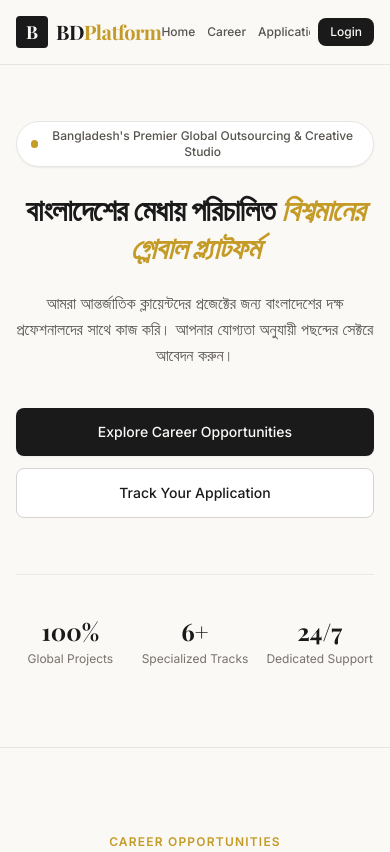
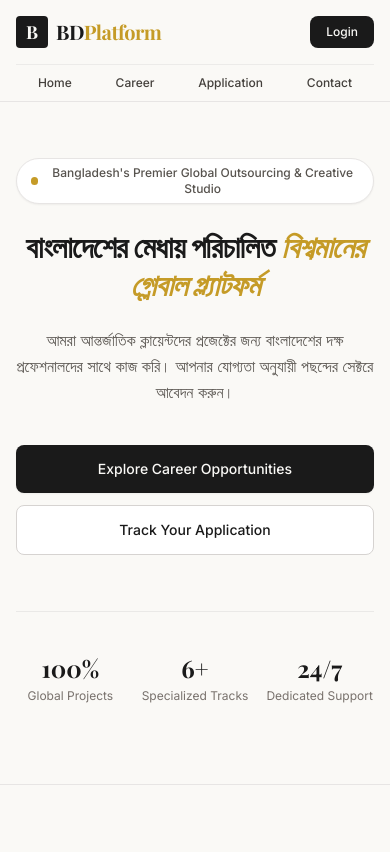
Before and after one commit to bdbiggestplatform/modernbd, a plain HTML site: page index.html in a window 390 px wide. Shown: the top 852 px of the page. Drawn offline with nearby package versions, Linux system fonts and the light colour scheme; a web font is replaced by a local one.

Commit message:
Update top navigation bar for mobile and desktop

```diff
--- a/index.html
+++ b/index.html
@@ -27,26 +27,40 @@
 </head>
 <body class="bg-editorial text-charcoal font-sans antialiased">
 
-    <!-- Top Sticky Navigation Bar -->
+    <!-- Top Sticky Navigation Bar (Mobile & Desktop Friendly) -->
     <header class="sticky top-0 z-40 bg-editorial/95 backdrop-blur-md border-b border-stone-200">
-        <div class="max-w-7xl mx-auto px-4 sm:px-6 h-16 sm:h-20 flex items-center justify-between">
+        <div class="max-w-7xl mx-auto px-4 sm:px-6">
+            <!-- Top Row: Logo & Login -->
+            <div class="h-16 sm:h-20 flex items-center justify-between">
                 <a href="#home" class="flex items-center space-x-2">
                     <div class="w-8 h-8 rounded bg-charcoal text-editorial flex items-center justify-center font-serif font-bold text-lg">B</div>
                     <span class="font-serif font-bold text-xl tracking-tight text-charcoal">BD<span class="text-gold">Platform</span></span>
                 </a>
 
-            <nav class="flex items-center space-x-3 sm:space-x-7 text-xs sm:text-sm font-medium text-stone-600 overflow-x-auto">
-                <a href="#home" class="hover:text-charcoal transition whitespace-nowrap">Home</a>
-                <a href="#career" class="hover:text-charcoal transition whitespace-nowrap">Career</a>
-                <a href="#application" class="hover:text-charcoal transition whitespace-nowrap">Application</a>
-                <a href="#contact" class="hover:text-charcoal transition whitespace-nowrap">Contact</a>
+                <!-- Desktop Menu -->
+                <nav class="hidden md:flex items-center space-x-8 text-sm font-medium text-stone-600">
+                    <a href="#home" class="hover:text-charcoal transition">Home</a>
+                    <a href="#career" class="hover:text-charcoal transition">Career</a>
+                    <a href="#application" class="hover:text-charcoal transition">Application</a>
+                    <a href="#contact" class="hover:text-charcoal transition">Contact</a>
                 </nav>
 
-            <button onclick="openLoginModal()" class="ml-2 px-3 sm:px-5 py-1.5 sm:py-2 text-xs sm:text-sm font-medium bg-charcoal text-editorial rounded-lg hover:bg-stone-800 transition whitespace-nowrap">
+                <button onclick="openLoginModal()" class="px-4 sm:px-5 py-2 text-xs sm:text-sm font-medium bg-charcoal text-editorial rounded-lg hover:bg-stone-800 transition">
                     Login
                 </button>
             </div>
+
+            <!-- Mobile Sub-bar Menu (Clean & Centered) -->
+            <nav class="flex md:hidden items-center justify-around py-2.5 border-t border-stone-200/70 text-xs font-medium text-stone-700">
+                <a href="#home" class="hover:text-gold transition">Home</a>
+                <a href="#career" class="hover:text-gold transition">Career</a>
+                <a href="#application" class="hover:text-gold transition">Application</a>
+                <a href="#contact" class="hover:text-gold transition">Contact</a>
+            </nav>
+        </div>
     </header>
+
+
         <!-- Hero Section -->
     <section id="home" class="pt-14 pb-20 sm:pt-24 sm:pb-28 px-4 sm:px-6 border-b border-stone-200">
         <div class="max-w-5xl mx-auto text-center">
```
Lines whose indentation alone changed are shown as unchanged.
